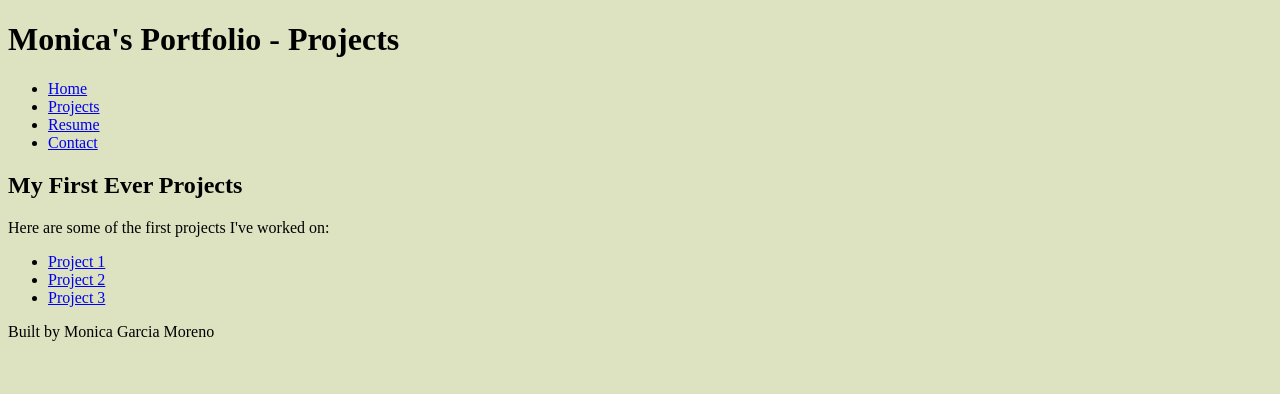
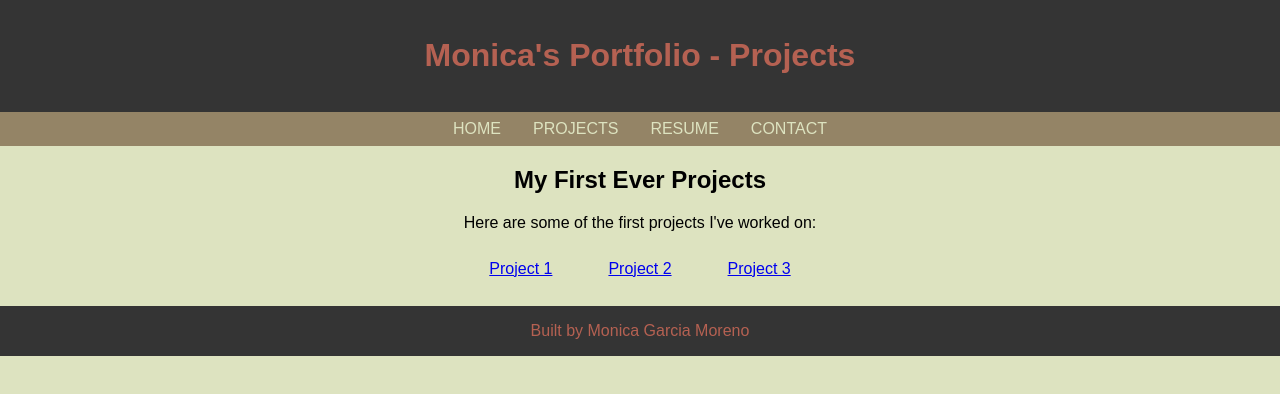
Before and after one commit to Monskittle/Monica-s-Portfolio, a plain HTML site: page projects.html in a window 1280 px wide. Drawn offline with Linux system fonts and the light colour scheme.

Commit message:
finished css and made minor changes to file

```diff
--- a/projects.html
+++ b/projects.html
@@ -22,7 +22,7 @@
         <section>
             <h2>My First Ever Projects</h2>
             <p>Here are some of the first projects I've worked on:</p>
-            <ul>
+            <ul class="project-list">
                 <li><a href="https://codepen.io/Monskittle/pen/yyVpBMd">Project 1</a></li>
                 <li><a href="https://monskittle.github.io/GARCIA-MORENO-4-build/">Project 2</a></li>
                 <li><a href="https://codepen.io/Monskittle/pen/NPbvbzx">Project 3</a></li>
--- a/style.css
+++ b/style.css
@@ -7,7 +7,82 @@ Olive #948466
 Grey Slate #343434
 */
 
-/* GLOBAL (base) MOBILE FIRST */
+/* ===== GLOBAL (Base) Styles ===== */
+
 body {
-    background-color: #DDE3C0; /* Pistachio */
+    font-family: Arial, sans-serif;
+    margin: 0;
+    background-color: #DDE3C0;
+    display:grid;
+    grid-template-columns: 1fr;
+    text-align: center;
 }
+header {
+    background-color: #343434;
+    color: #B56152;
+    text-align: center;
+    padding: 1rem;
+}
+nav {
+    background-color: #948466;
+    padding:.5rem;
+}
+
+nav ul {
+    list-style: none;
+    margin: 0;
+    padding: 0;
+    display: flex;
+    justify-content: center;
+    gap: 1rem;
+}
+nav li {
+    display: inline;
+}
+nav a {
+    color: #DDE3C0;
+    text-decoration: none;
+    padding: 0.5rem;
+    text-transform: uppercase;
+}
+nav a:hover {
+    background-color: #B56152;
+}
+.project-list {
+    list-style: none;
+    margin: 1rem auto;
+    padding: 0;
+    display: flex;
+    justify-content: center;
+    gap: 2rem;
+    flex-wrap: wrap;
+}
+.project-list li {
+    display: inline;
+}
+main a {
+    display: inline-block;
+    padding: 0.75rem 0.75rem;
+    border-radius: 8px;
+}
+
+main a:hover {
+    background-color: #B35A3C;
+    color: white;
+}
+footer {
+    background-color: #343434;
+    color: #B56152;
+}
+
+/*====== MEDIA QUERY (MEDIUM) ======*/
+@media screen and (max-width: 817px){
+    nav ul {
+        flex-direction: column;
+        gap: 0.5rem;
+    }
+    .project-list {
+        flex-direction: column;
+        gap: 1rem;
+    }
+}
```
Also changed, not shown: contact.html (+1 -1 lines), resume.html (+1 -1 lines).
